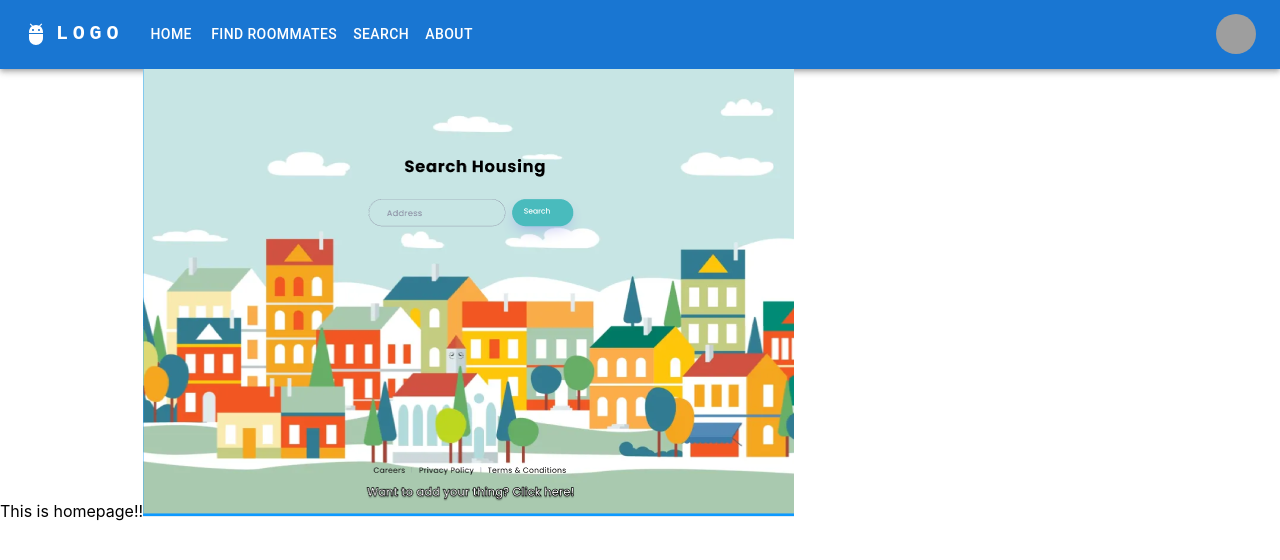
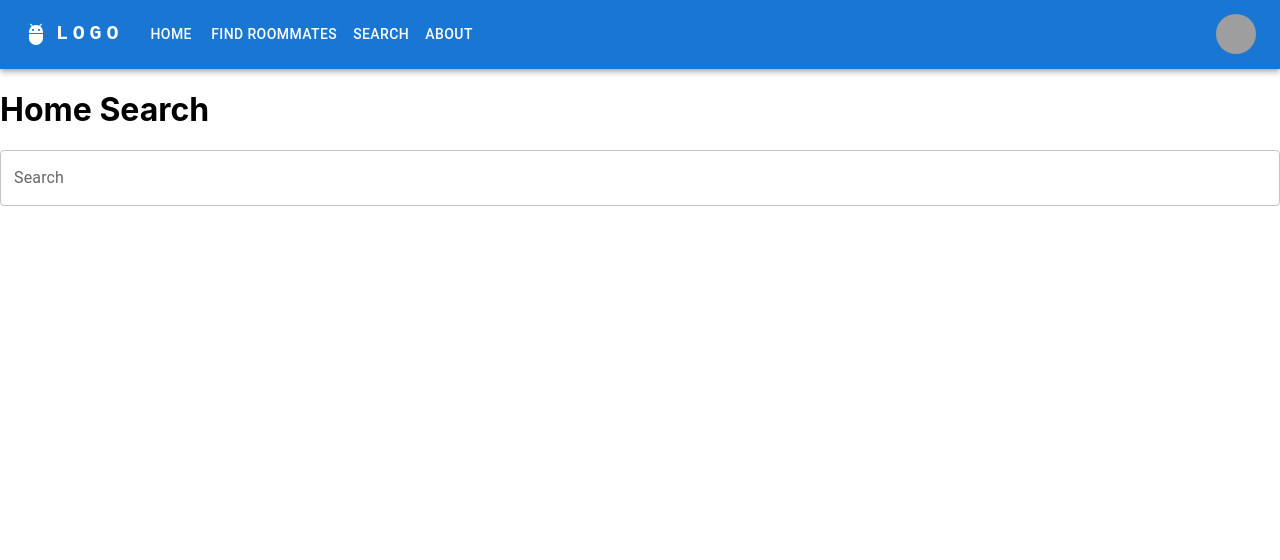
Before and after one commit to viraj-shah18/HousingSanDiego, a React (Create React App) app in the folder frontend/: page / in a window 1280 px wide. Shown: the top 560 px of the page. Built offline with nearby package versions, Linux system fonts and the light colour scheme; grey boxes are pictures that could not be loaded.

Commit message:
Added search bar, however it's not recognizing styles.css . Need to add background image as well

```diff
--- a/frontend/src/components/homePage.js
+++ b/frontend/src/components/homePage.js
@@ -1,13 +1,40 @@
 //This file is for homepage (both login and logout)
 import * as React from 'react';
+import { useState } from "react";
+import TextField from "@mui/material/TextField";
+
 
 function HomePage() {
     return (
-        <div>
-            <text>This is homepage!!</text>
-            <img src={ require('../home.png') } />
-        </div>
+
+        // {/* <div>
+        //     <text>This is homepage!!!</text>
+        //     <img src={ require('../home.png') } />
+        // </div>
+        //  */}
+        <Search />
     );
 }
 
+
+function Search({ details }) {
+    const [searchField, setSearchField] = useState("");
+    const [searchShow, setSearchShow] = useState(false);
+
+    return (
+      <div className="main">
+      <h1>Home Search</h1>
+      <div className="search">
+        <TextField
+          id="outlined-basic"
+          variant="outlined"
+          fullWidth
+          label="Search"
+        />
+      </div>
+    </div>
+    );
+  }
+
+
 export default HomePage;
--- /dev/null
+++ b/frontend/src/styles.css
@@ -0,0 +1,12 @@
+.main {
+    display: flex;
+    height: 100vh;
+    width: 100%;
+    align-items: center;
+    flex-direction: column;
+    row-gap: 20px;
+  }
+
+.search {
+    width: 30%;
+  }
```
Also changed, not shown: frontend/src/App.css (line endings or trailing spaces), 1 other file (tests, documents, lock files or other folders).
